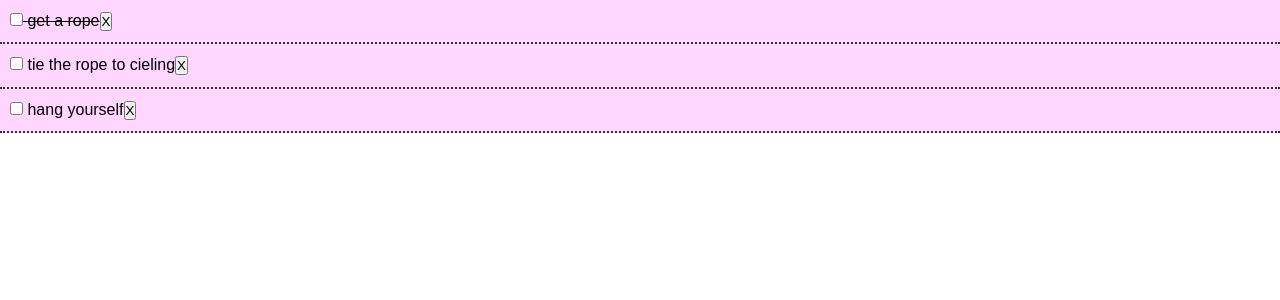
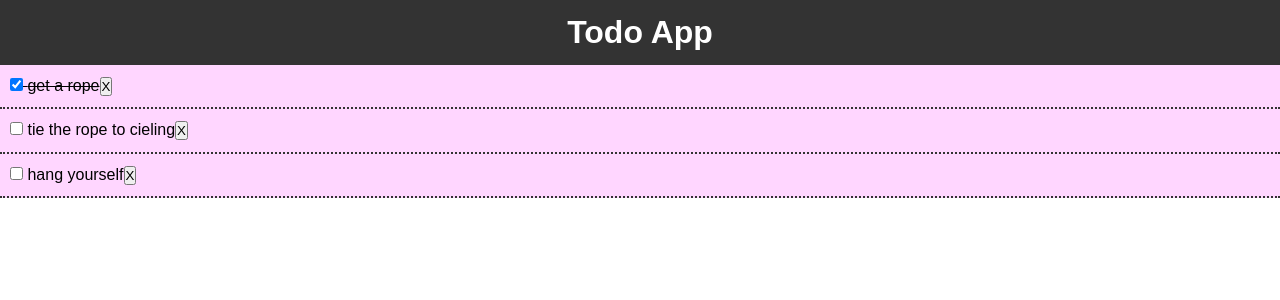
Before and after one commit to Niblegen/ReactTodoApp, a React (Create React App) app: page / in a window 1280 px wide. Shown: the top 300 px of the page. Built offline with nearby package versions, Linux system fonts and the light colour scheme.

Commit message:
1:16:32 of the video

```diff
--- a/src/App.js
+++ b/src/App.js
@@ -1,5 +1,6 @@
 import React, {Component} from 'react';
 import Todos from './components/Todos'
+import Header from './components/Header'
 import './App.css';
 
 class App extends Component {
@@ -43,12 +44,13 @@
   render(){
     return(
       <div>
+        <Header />
         <Todos
         todo = {this.state.todos}
         setComplete = {this.setComplete}
         delTodo = {this.delTodo}
         />
-    </div>
+      </div>
     );
   }
 }
--- /dev/null
+++ b/src/components/Header.js
@@ -0,0 +1,18 @@
+import React from 'react'
+
+function Header() {
+  return (
+    <header style={headerStyle}>
+      <h1>Todo App</h1>
+    </header>
+  )
+}
+
+const headerStyle ={
+  background: '#333',
+  color: '#fff',
+  textAlign: 'center',
+  padding: '10px',
+}
+
+export default Header
--- a/src/components/TodoItem.js
+++ b/src/components/TodoItem.js
@@ -8,7 +8,8 @@
       background: '#f3f3',
       padding: '10px',
       borderBottom: '2px #333 dotted',
-      textDecoration: this.props.todo.isCompleted ? "line-through" : "none"
+      textDecoration: this.props.todo.isCompleted ? "line-through" : "none",
+
     }
   }
 
@@ -17,7 +18,7 @@
     return (
       <div style={this.getStyle()}>
         <p>
-          <input type="checkbox" onChange={this.props.setComplete.bind(this, id)}/>{"    "}
+          <input type="checkbox" defaultChecked={this.props.todo.isCompleted} onChange={this.props.setComplete.bind(this, id)}/>{"    "}
           {title}
           <button onClick={this.props.delTodo.bind(this, id)}>X</button>
         </p>
```
Also changed, not shown: src/components/AddTodo.js (added, +13 -0 lines).
